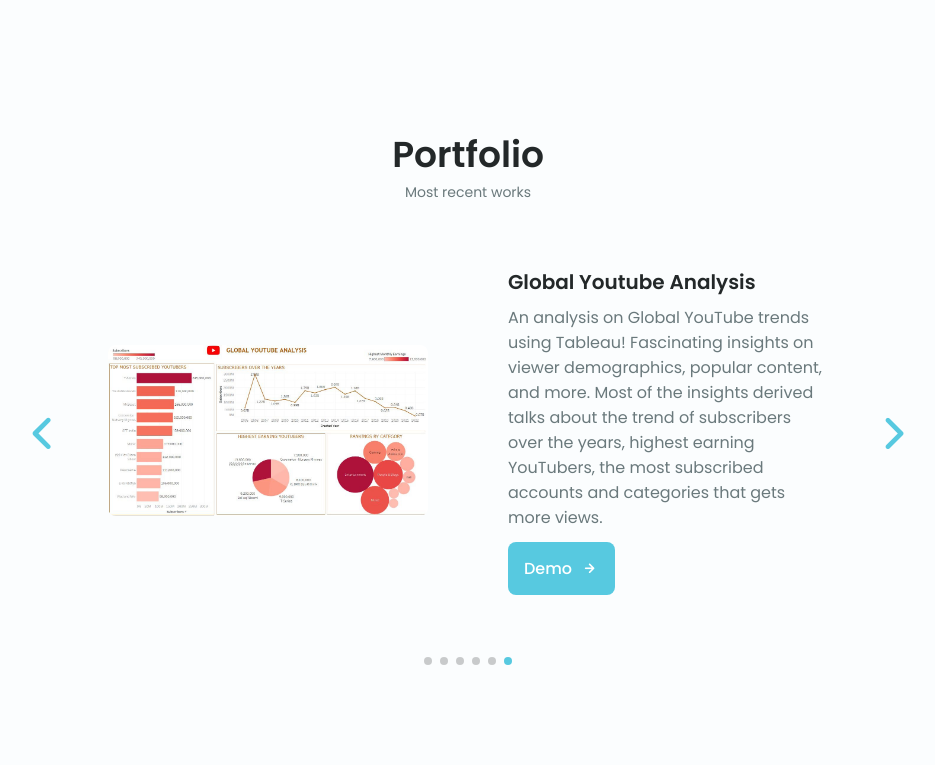
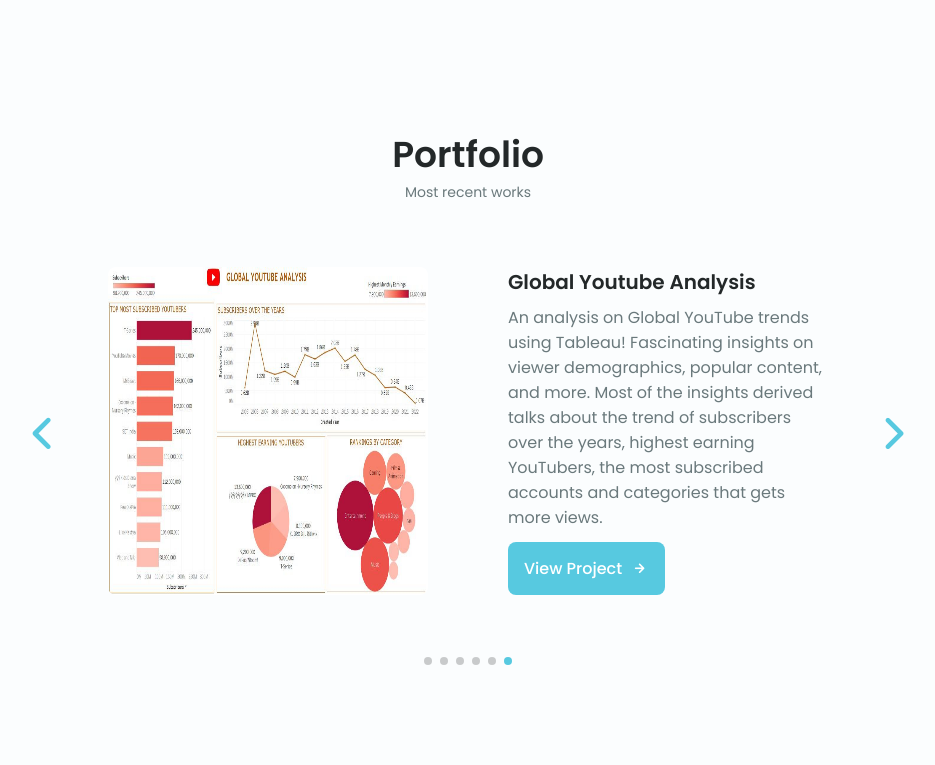
Before and after one commit to Sammie4068/Abdmlk-Portfolio, a plain HTML site: page index.html in a window 1280 px wide. Shown: the part 3575-4340 px from the top of the page, without its empty margins (172-1107 px from the left). Drawn offline with nearby package versions, Linux system fonts and the light colour scheme.

Commit message:
correct typos

```diff
--- a/index.html
+++ b/index.html
@@ -268,7 +268,7 @@
                 </div>
                 <div class="skills__data">
                   <div class="skills__titles">
-                    <h3 class="skills__name">Presentattion Skills</h3>
+                    <h3 class="skills__name">Presentation Skills</h3>
                     <span class="skills__number">80%</span>
                   </div>
                   <div class="skills__bar">
@@ -978,7 +978,7 @@
                   href="https://docs.google.com/presentation/d/1vDpsoPt7wbePbUQGo0Xkr7NddHFDQmW0jUYvGryYjDI/edit?usp=sharing"
                   class="button button--flex button--small portfolio__button"
                 >
-                  Demo
+                 View Project
                   <i class="uil uil-arrow-right button__icon"></i>
                 </a>
               </div>
@@ -1002,7 +1002,7 @@
                   href="#"
                   class="button button--flex button--small portfolio__button"
                 >
-                  Demo
+                  View Project
                   <i class="uil uil-arrow-right button__icon"></i>
                 </a>
               </div>
@@ -1010,7 +1010,7 @@
 
             <div class="portfolio__content grid swiper-slide">
               <img
-                src="./packages/images/portfolio5.jpeg"
+                src="./packages/images/Portfolio5.jpeg"
                 alt=""
                 class="portfolio__img"
               />
@@ -1027,7 +1027,7 @@
                   href="https://drive.google.com/drive/folders/1enxZIDRQqr0mds8HU69sU3ks0Tsixbel?usp=drive_link"
                   class="button button--flex button--small portfolio__button"
                 >
-                  Demo
+                 View Project
                   <i class="uil uil-arrow-right button__icon"></i>
                 </a>
               </div>
@@ -1060,7 +1060,7 @@
                   href="https://docs.google.com/presentation/d/1rZhCTRARxvtXMINqRtIT53cLE_mKdFGP/edit?usp=sharing&ouid=107570125613768714232&rtpof=true&sd=true"
                   class="button button--flex button--small portfolio__button"
                 >
-                  Demo
+                  View Project
                   <i class="uil uil-arrow-right button__icon"></i>
                 </a>
               </div>
@@ -1087,7 +1087,7 @@
                   href="https://drive.google.com/drive/folders/1nzSJgHXpDZQTdGWRaPz_q8FcScRl0AGI?usp=drive_link"
                   class="button button--flex button--small portfolio__button"
                 >
-                  Demo
+                  View Project
                   <i class="uil uil-arrow-right button__icon"></i>
                 </a>
               </div>
@@ -1113,7 +1113,7 @@
                   href="https://public.tableau.com/views/GLOBALYOUTUBEANALYSIS/Dashboard1?:language=en-US&:sid=&:display_count=n&:origin=viz_share_link"
                   class="button button--flex button--small portfolio__button"
                 >
-                  Demo
+                  View Project
                   <i class="uil uil-arrow-right button__icon"></i>
                 </a>
               </div>
--- a/packages/css/styles.css
+++ b/packages/css/styles.css
@@ -773,6 +773,7 @@ img {
 
 .portfolio__img {
   width: 265px;
+  height: 100%;
   border-radius: 0.5rem;
   justify-self: center;
 }
```
